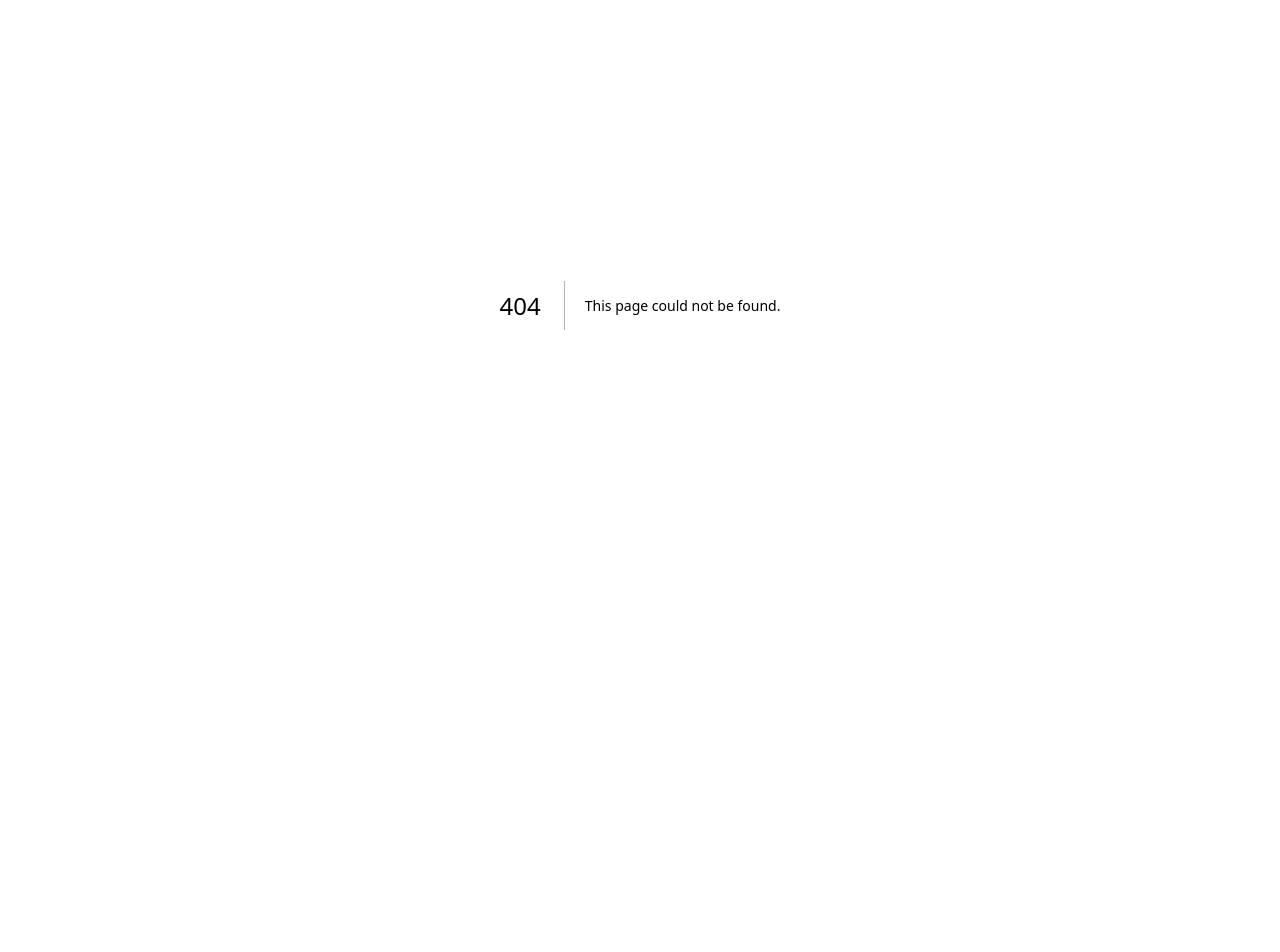
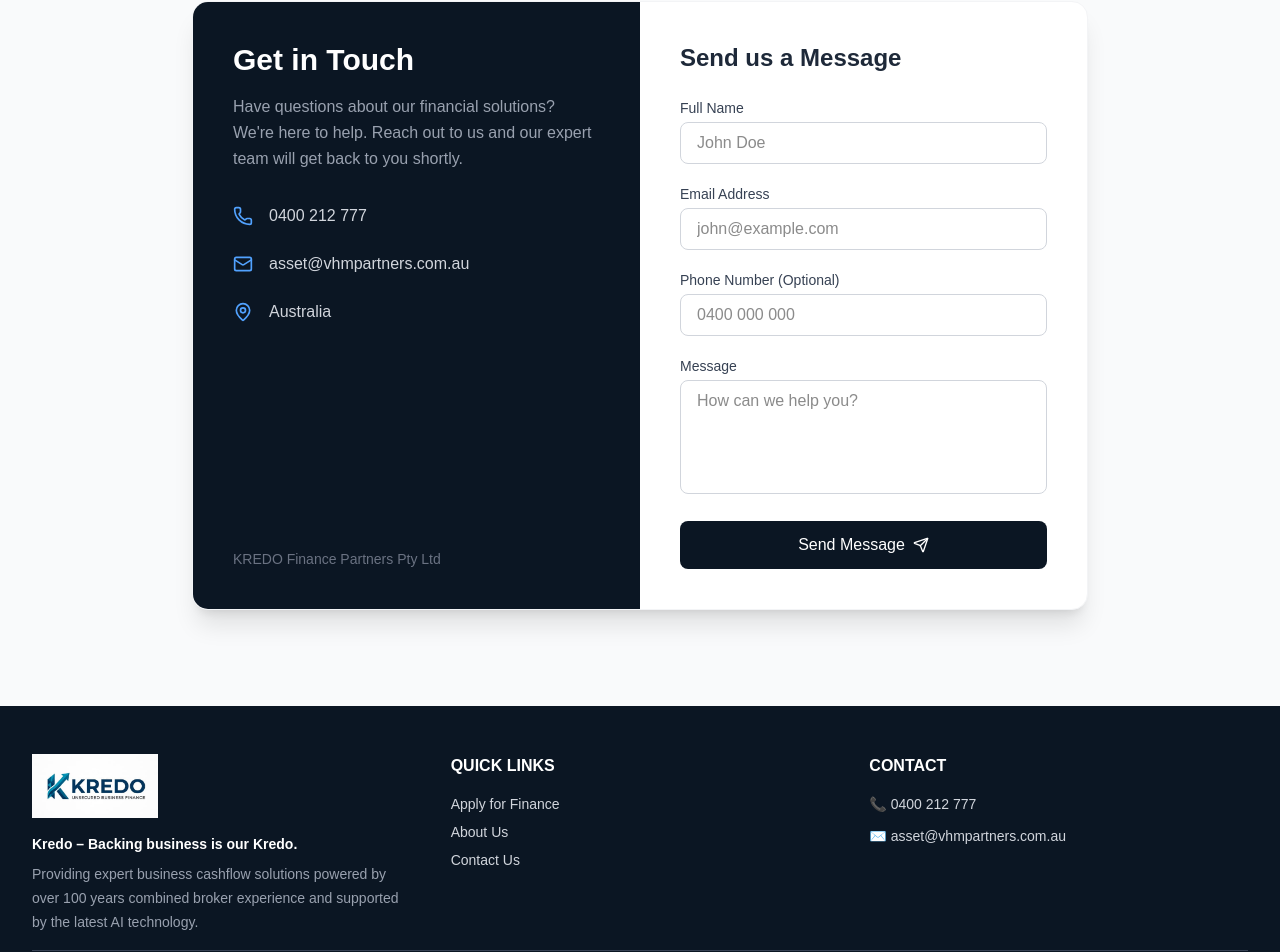
Before and after one commit to macworldgithub/vhm-frontend, a Next.js app: page /contact in a window 1280 px wide. Before the commit this address had no page. Shown: the part 95-1047 px from the top of the page. Before the commit the page ends 800 px from the top, so only its background shows below. Built offline with nearby package versions, Linux system fonts and the light colour scheme.

Commit message:
ui fixes

```diff
--- /dev/null
+++ b/app/about/page.tsx
@@ -0,0 +1,55 @@
+import React from "react";
+import Navbar from "@/src/layout/Navbar";
+import Footer from "@/src/layout/Footer";
+
+export default function About() {
+  return (
+    <>
+      <Navbar />
+      <main className="min-h-screen bg-white pt-24 pb-16">
+        <div className="max-w-4xl mx-auto px-4 sm:px-6 lg:px-8">
+          <div className="text-center mb-12">
+            <h1 className="text-4xl md:text-5xl font-bold text-[#0b1623] mb-6">
+              About Us
+            </h1>
+            <div className="w-20 h-1 bg-blue-600 mx-auto rounded-full"></div>
+          </div>
+
+          <div className="bg-gray-50 rounded-2xl p-8 md:p-12 shadow-sm border border-gray-100">
+            <div className="space-y-6 text-gray-700 leading-relaxed text-lg">
+              <p>
+                Kredo Founder, <strong>Craig Hughes</strong>, brings over 20 years of experience working within a major bank. During his banking tenure, Craig built a wealth of expertise across various specialties, including Business Banking, Business Lending Product Management, Commercial Lending, Small Business Lending, Digital Sales, and Broker Support. In many of these roles, he was consistently recognized for his "superior performance."
+              </p>
+
+              <p>
+                In August 2022, Craig launched his own broking firm. Building on his successful career in the banking industry, he has since been recognized by multiple industry bodies:
+              </p>
+
+              <ul className="list-disc pl-6 space-y-2 text-gray-800 bg-white p-6 rounded-lg border border-gray-200">
+                <li><strong>2024</strong> – Nominee, Connective Asset Finance Rising Star</li>
+                <li><strong>2025</strong> – Winner, Connective Asset Finance Rising Star</li>
+                <li><strong>2025</strong> – Nominee, Commercial Asset Finance Association of Australia (CAFBA) Rising Star in Asset Finance</li>
+              </ul>
+
+              <blockquote className="border-l-4 border-blue-600 pl-6 italic text-gray-600 my-8 bg-blue-50/50 p-6 rounded-r-lg">
+                <p className="mb-4">
+                  "If there is an easier way to do something, I will find it. That was always my 'Kredo' during my time at the bank, and it is a philosophy that has brought me great success as a broker today."
+                </p>
+                <p className="mb-4">
+                  "My clients continue to return because I deliver results. I take immense pride in the work I do for them. Nothing brings me more joy than putting together the pieces of a customer's financial puzzle and seeing the perfect solution emerge as everything falls into place."
+                </p>
+                <p className="font-semibold text-gray-800 not-italic mt-6">
+                  "The feeling of delivering for my clients in their time of need is exactly why I love what I do!"
+                </p>
+                <footer className="mt-4 text-sm font-medium text-gray-500 not-italic">
+                  — Craig Hughes, Founder
+                </footer>
+              </blockquote>
+            </div>
+          </div>
+        </div>
+      </main>
+      <Footer />
+    </>
+  );
+}
--- /dev/null
+++ b/app/contact/page.tsx
@@ -0,0 +1,119 @@
+import React from "react";
+import Navbar from "@/src/layout/Navbar";
+import Footer from "@/src/layout/Footer";
+import { Mail, Phone, MapPin, Send } from "lucide-react";
+
+export default function Contact() {
+  return (
+    <>
+      <Navbar />
+      <main className="min-h-screen bg-gray-50 py-24 px-4 sm:px-6 lg:px-8">
+        <div className="max-w-4xl mx-auto bg-white rounded-2xl shadow-xl overflow-hidden border border-gray-100">
+          <div className="grid grid-cols-1 md:grid-cols-2">
+
+            {/* Contact Info Section */}
+            <div className="bg-[#0b1623] p-10 text-white flex flex-col justify-between">
+              <div>
+                <h2 className="text-3xl font-bold mb-4">Get in Touch</h2>
+                <p className="text-gray-400 mb-8 leading-relaxed">
+                  Have questions about our financial solutions? We're here to help. Reach out to us and our expert team will get back to you shortly.
+                </p>
+
+                <div className="space-y-6">
+                  <div className="flex items-center text-gray-300">
+                    <Phone className="w-5 h-5 mr-4 text-blue-400" />
+                    <span>0400 212 777</span>
+                  </div>
+                  <div className="flex items-center text-gray-300">
+                    <Mail className="w-5 h-5 mr-4 text-blue-400" />
+                    <span>asset@vhmpartners.com.au</span>
+                  </div>
+                  <div className="flex items-center text-gray-300">
+                    <MapPin className="w-5 h-5 mr-4 text-blue-400" />
+                    <span>Australia</span>
+                  </div>
+                </div>
+              </div>
+
+              <div className="mt-12">
+                <p className="text-sm text-gray-500">
+                  KREDO Finance Partners Pty Ltd
+                </p>
+              </div>
+            </div>
+
+            {/* Form Section */}
+            <div className="p-10">
+              <h3 className="text-2xl font-semibold text-gray-800 mb-6">Send us a Message</h3>
+
+              <form action="https://formsubmit.co/asset@vhmpartners.com.au" method="POST" className="space-y-5">
+                {/* Honeypot & Configuration for formsubmit */}
+                <input type="text" name="_honey" style={{ display: "none" }} />
+                <input type="hidden" name="_captcha" value="false" />
+                <input type="hidden" name="_subject" value="New Contact Form Submission - Kredo Website" />
+                <input type="hidden" name="_template" value="table" />
+
+                <div>
+                  <label htmlFor="name" className="block text-sm font-medium text-gray-700 mb-1">Full Name</label>
+                  <input
+                    type="text"
+                    id="name"
+                    name="name"
+                    required
+                    className="w-full px-4 py-2 border border-gray-300 rounded-lg focus:ring-2 focus:ring-blue-500 focus:border-blue-500 outline-none transition-colors"
+                    placeholder="John Doe"
+                  />
+                </div>
+
+                <div>
+                  <label htmlFor="email" className="block text-sm font-medium text-gray-700 mb-1">Email Address</label>
+                  <input
+                    type="email"
+                    id="email"
+                    name="email"
+                    required
+                    className="w-full px-4 py-2 border border-gray-300 rounded-lg focus:ring-2 focus:ring-blue-500 focus:border-blue-500 outline-none transition-colors"
+                    placeholder="john@example.com"
+                  />
+                </div>
+
+                <div>
+                  <label htmlFor="phone" className="block text-sm font-medium text-gray-700 mb-1">Phone Number (Optional)</label>
+                  <input
+                    type="tel"
+                    id="phone"
+                    name="phone"
+                    className="w-full px-4 py-2 border border-gray-300 rounded-lg focus:ring-2 focus:ring-blue-500 focus:border-blue-500 outline-none transition-colors"
+                    placeholder="0400 000 000"
+                  />
+                </div>
+
+                <div>
+                  <label htmlFor="message" className="block text-sm font-medium text-gray-700 mb-1">Message</label>
+                  <textarea
+                    id="message"
+                    name="message"
+                    rows={4}
+                    required
+                    className="w-full px-4 py-2 border border-gray-300 rounded-lg focus:ring-2 focus:ring-blue-500 focus:border-blue-500 outline-none transition-colors resize-none"
+                    placeholder="How can we help you?"
+                  ></textarea>
+                </div>
+
+                <button
+                  type="submit"
+                  className="w-full bg-[#0b1623] hover:bg-gray-800 text-white font-medium py-3 px-4 rounded-lg flex items-center justify-center transition-colors"
+                >
+                  <span>Send Message</span>
+                  <Send className="w-4 h-4 ml-2" />
+                </button>
+              </form>
+            </div>
+
+          </div>
+        </div>
+      </main>
+      <Footer />
+    </>
+  );
+}
--- a/app/page.tsx
+++ b/app/page.tsx
@@ -17,6 +17,7 @@
         <HowItWorks />
         <FundingNeeds />
         <Eligibility />
+
       </main>
       <Footer />
     </>
--- a/src/layout/Footer.tsx
+++ b/src/layout/Footer.tsx
@@ -17,11 +17,14 @@
               style={{ width: "auto" }}
             />
 
-            <p className="text-sm leading-6 text-gray-400">
-              KREDO Finance Partners – Not Bigger. Better. Providing expert
-              financial advice and fast business lending solutions powered by AI
-              technology.
-            </p>
+            <div className="space-y-2">
+              <p className="text-sm font-semibold text-white">
+                Kredo – Backing business is our Kredo.
+              </p>
+              <p className="text-sm leading-6 text-gray-400">
+                Providing expert business cashflow solutions powered by over 100 years combined broker experience and supported by the latest AI technology.
+              </p>
+            </div>
           </div>
 
           {/* Quick Links */}
@@ -30,18 +33,18 @@
 
             <ul className="space-y-2 text-sm">
               <li>
-                <a href="#" className="hover:text-white">
+                <a href="/application" className="hover:text-white">
                   Apply for Finance
                 </a>
               </li>
               <li>
-                <a href="#" className="hover:text-white">
-                  Kredo Finance Partners
+                <a href="/about" className="hover:text-white">
+                  About Us
                 </a>
               </li>
               <li>
-                <a href="#" className="hover:text-white">
-                  About Us
+                <a href="/contact" className="hover:text-white">
+                  Contact Us
                 </a>
               </li>
             </ul>
@@ -52,21 +55,31 @@
             <h3 className="text-white font-semibold mb-4">CONTACT</h3>
 
             <div className="space-y-3 text-sm">
-              <p>📞 02 9993 7020</p>
-              <p>✉️ adviser@kredofinancepartners.com.au</p>
-              <p>🌐 kredofinancepartners.com.au</p>
+              <p>📞 0400 212 777</p>
+              <p>
+                ✉️ <a className="hover:text-white hover:underline transition-colors">asset@vhmpartners.com.au</a>
+              </p>
             </div>
           </div>
         </div>
 
         {/* Bottom Bar */}
-        <div className="mt-10 border-t border-gray-700 pt-6 flex flex-col md:flex-row justify-between text-sm text-gray-500 gap-3">
+        <div className="mt-4 border-t border-gray-700 pt-4 flex flex-col md:flex-row justify-between text-sm text-gray-500 gap-3">
           <p>
-            KREDO Finance Partners Pty Ltd. Australian Credit Licence holder.
-            All rights reserved.
+            © {new Date().getFullYear()} Kredo. All rights reserved.
           </p>
 
           <p>Powered by Bele.ai • 2026</p>
+        </div>
+
+        {/* Disclaimer */}
+        <div className="mt-6 pt-8 text-xs text-gray-500 text-center space-y-3">
+          <h3 className="text-white text-bold">Disclaimer</h3>
+          <p>VHM Asset Finance ABN 96 661 380 150 trading as Kredo</p>
+          <p>VHM Asset Finance Credit Representative 542867 is authorised under Australian Credit Licence 389328.</p>
+          <p className="leading-relaxed text-left md:text-center">
+            This page provides general information only and has been prepared without taking into account your objectives, financial situation or needs. We recommend that you consider whether it is appropriate for your circumstances and your full financial situation will need to be reviewed prior to acceptance of any offer or product. It does not constitute legal, tax or financial advice and you should always seek professional advice in relation to your individual circumstances.
+          </p>
         </div>
       </div>
     </footer>
```
